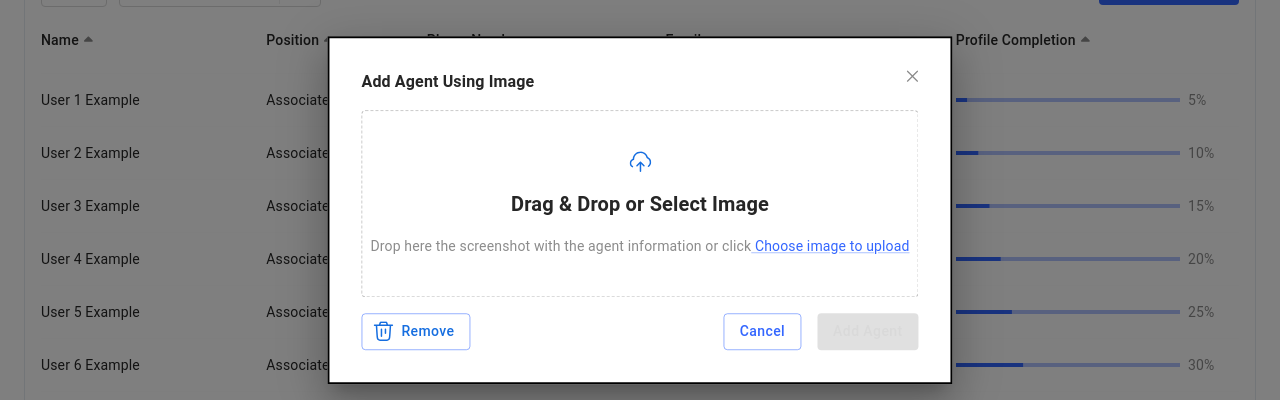
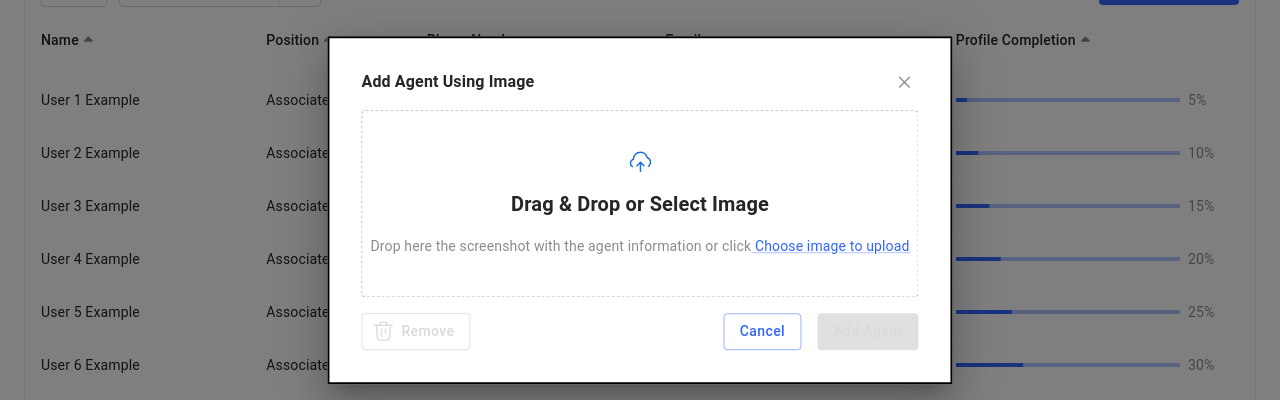
Before and after one commit to kurtco/sellium-frontend, a Next.js app: page / in a window 1280 px wide. Both pictures are taken after typing "Sample" into the empty fields and a click on the button "Add Agent". Shown: the part 190-590 px from the top of the page. Built offline with nearby package versions, Linux system fonts and the light colour scheme; no server answers.

Commit message:
new RecycleBinIcon component and adding validation to make the buttons disabled into UploadAgentCapture

```diff
--- a/src/app/_components/RecycleBinIcon.tsx
+++ b/src/app/_components/RecycleBinIcon.tsx
@@ -4,9 +4,19 @@ import useConfig from "@/hooks/useConfig";
 import { ThemeMode } from "@/constants/config.enum";
 import { defaultBlueColor } from "@/constants/constant";
 
-const RecycleBinIcon = () => {
+interface RecycleBinIconProps {
+  disabled?: boolean;
+}
+
+const RecycleBinIcon = ({ disabled = false }: RecycleBinIconProps) => {
   const theme = useTheme();
   const { mode } = useConfig();
+
+  const iconColor = disabled
+    ? theme.palette.grey[400] // Color deshabilitado
+    : mode === ThemeMode.DARK
+    ? theme.palette.text.primary
+    : defaultBlueColor;
 
   return (
     <svg
@@ -16,10 +26,8 @@ const RecycleBinIcon = () => {
       fill="none"
       xmlns="http://www.w3.org/2000/svg"
       style={{
-        color:
-          mode === ThemeMode.DARK
-            ? theme.palette.text.primary
-            : defaultBlueColor,
+        color: iconColor,
+        opacity: disabled ? 0.5 : 1, // Baja la opacidad si está deshabilitado
       }}
     >
       <path
--- a/src/app/_components/UploadAgentCapture.tsx
+++ b/src/app/_components/UploadAgentCapture.tsx
@@ -98,8 +98,25 @@ const UploadAgentCapture = ({
         <Typography fontWeight={"bold"}>
           {UploadAgentCaptureLabels.MODALTITLE}
         </Typography>
-        <CloseIcon />
+        <Button
+          disableElevation
+          variant="outlined"
+          onClick={handleCloseModal}
+          startIcon={<CloseIcon />}
+          sx={{
+            paddingRight: 0,
+
+            justifyContent: "flex-end",
+            border: "none",
+            boxShadow: "none",
+            "&:hover": {
+              border: "none",
+              boxShadow: "none",
+            },
+          }}
+        ></Button>
       </Box>
+
       <DropzoneWrapper
         {...getRootProps()}
         sx={(theme) => ({
@@ -164,9 +181,13 @@ const UploadAgentCapture = ({
       >
         <Box sx={{ display: "flex", flexDirection: "row", gap: 1 }}>
           <Button
+            disableElevation
             variant="outlined"
             onClick={onRemoveScreenShot}
-            startIcon={<RecycleBinIcon />}
+            disabled={!file || file?.length === 0}
+            startIcon={
+              <RecycleBinIcon disabled={!file || file?.length === 0} />
+            }
             sx={{
               color:
                 mode === ThemeMode.DARK
@@ -181,6 +202,7 @@ const UploadAgentCapture = ({
         <Box sx={{ display: "flex", flexDirection: "row", gap: 2 }}>
           <Button
             variant="outlined"
+            disableElevation
             onClick={handleCloseModal}
             sx={{ textTransform: "none" }}
           >
@@ -193,6 +215,7 @@ const UploadAgentCapture = ({
             onClick={onSendScreenShot}
             disabled={!file || file?.length === 0}
             sx={{ textTransform: "none" }}
+            disableElevation
           >
             {UploadAgentCaptureLabels.ADDBUTTON}
           </Button>
```
